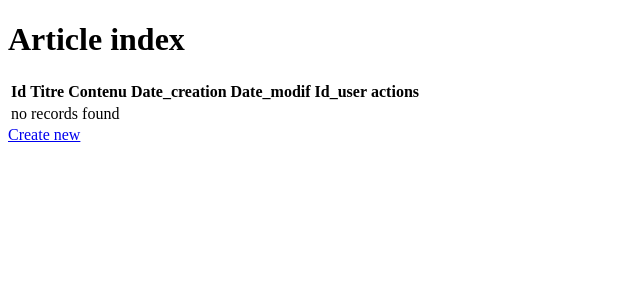
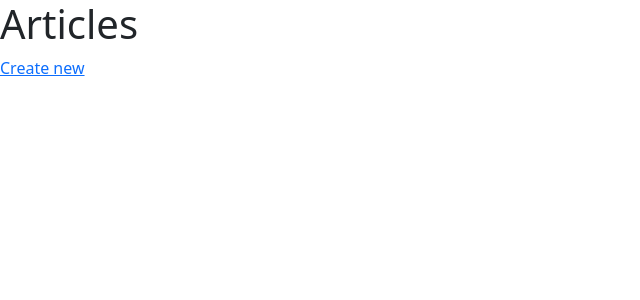
Before and after one commit to SOUFIANEMEJAHED/projet_soufiane, a Symfony app: template templates/article/index.html.twig in a window 1280 px wide. Shown: the top 300 px of the page, without its empty margins (0-640 px from the left). Run offline with Twig, Linux system fonts and the light colour scheme; the template is opened without the code that fills it, so the values that code supplies are empty; some libraries are stand-ins or nearby versions.

Commit message:
modification des controllers

```diff
--- a/composer.json
+++ b/composer.json
@@ -37,6 +37,8 @@
         "twig/twig": "^2.12|^3.0"
     },
     "require-dev": {
+        "doctrine/doctrine-fixtures-bundle": "^3.4",
+        "fakerphp/faker": "^1.19",
         "phpunit/phpunit": "^9.5",
         "symfony/browser-kit": "4.4.*",
         "symfony/css-selector": "4.4.*",
--- a/config/bundles.php
+++ b/config/bundles.php
@@ -13,4 +13,5 @@ return [
     Symfony\Bundle\SecurityBundle\SecurityBundle::class => ['all' => true],
     Twig\Extra\TwigExtraBundle\TwigExtraBundle::class => ['all' => true],
     Symfony\Bundle\WebServerBundle\WebServerBundle::class => ['dev' => true],
+    Doctrine\Bundle\FixturesBundle\DoctrineFixturesBundle::class => ['dev' => true, 'test' => true],
 ];
--- a/templates/article/index.html.twig
+++ b/templates/article/index.html.twig
@@ -3,41 +3,28 @@
 {% block title %}Article index{% endblock %}
 
 {% block body %}
-    <h1>Article index</h1>
 
-    <table class="table">
-        <thead>
-            <tr>
-                <th>Id</th>
-                <th>Titre</th>
-                <th>Contenu</th>
-                <th>Date_creation</th>
-                <th>Date_modif</th>
-                <th>Id_user</th>
-                <th>actions</th>
-            </tr>
-        </thead>
-        <tbody>
-        {% for article in articles %}
-            <tr>
-                <td>{{ article.id }}</td>
-                <td>{{ article.titre }}</td>
-                <td>{{ article.contenu }}</td>
-                <td>{{ article.dateCreation ? article.dateCreation|date('Y-m-d H:i:s') : '' }}</td>
-                <td>{{ article.dateModif ? article.dateModif|date('Y-m-d H:i:s') : '' }}</td>
-                <td>{{ article.idUser }}</td>
-                <td>
-                    <a href="{{ path('app_article_show', {'id': article.id}) }}">show</a>
-                    <a href="{{ path('app_article_edit', {'id': article.id}) }}">edit</a>
-                </td>
-            </tr>
-        {% else %}
-            <tr>
-                <td colspan="7">no records found</td>
-            </tr>
-        {% endfor %}
-        </tbody>
-    </table>
+    <h1>Articles </h1>
+
+    <div class="container">
+		<div class="row">
+			{% for article in articles %}
+				<div class="col-md-4">
+					<div class="card">
+						<img src="https://via.placeholder.com/150" class="card-img-top" alt="...">
+						<div class="card-body">
+							<h5 class="card-title">{{article.titre}}</h5>
+							<p class="card-text">{{article.contenu}}</p>
+							<p> {{article.datecreation |date("d/m/Y")}}</p>
+                            <a href="{{ path('app_article_show', {'id': article.id}) }} " class="btn btn-primary">lire</a>
+                            <a href="{{ path('app_article_edit', {'id': article.id}) }}">edit</a>
+						</div>
+					</div>
+				</div>
+			{% endfor %}
+		</div>
+	</div>
+
 
     <a href="{{ path('app_article_new') }}">Create new</a>
 {% endblock %}
--- a/templates/base.html.twig
+++ b/templates/base.html.twig
@@ -7,10 +7,15 @@
            and uncomment the following Encore helpers to start using Symfony UX #}
         {% block stylesheets %}
             {#{{ encore_entry_link_tags('app') }}#}
+
+            <!-- CSS only -->
+<link href="https://cdn.jsdelivr.net/npm/bootstrap@5.1.3/dist/css/bootstrap.min.css" rel="stylesheet" integrity="sha384-1BmE4kWBq78iYhFldvKuhfTAU6auU8tT94WrHftjDbrCEXSU1oBoqyl2QvZ6jIW3" crossorigin="anonymous">
         {% endblock %}
 
         {% block javascripts %}
             {#{{ encore_entry_script_tags('app') }}#}
+            <!-- JavaScript Bundle with Popper -->
+<script src="https://cdn.jsdelivr.net/npm/bootstrap@5.1.3/dist/js/bootstrap.bundle.min.js" integrity="sha384-ka7Sk0Gln4gmtz2MlQnikT1wXgYsOg+OMhuP+IlRH9sENBO0LRn5q+8nbTov4+1p" crossorigin="anonymous"></script>
         {% endblock %}
     </head>
     <body>
```
Also changed, not shown: src/Controller/HomeController.php (deleted, +0 -20 lines), src/DataFixtures/AppFixtures.php (added, +38 -0 lines), templates/article/show.html.twig (+16 -28 lines), templates/home/index.html.twig (deleted, +0 -20 lines), 4 other files.
